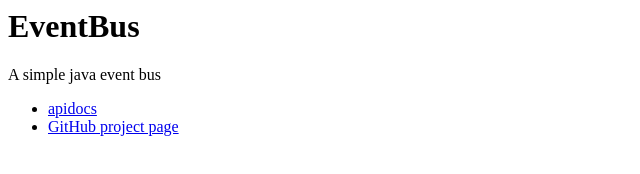
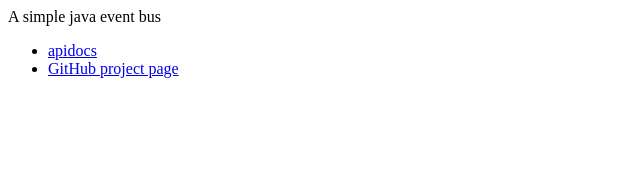
Before and after one commit to davvo/eventbus, a plain HTML site: page index.html in a window 1280 px wide. Shown: the whole page, without its empty margins (0-640 px from the left). Drawn offline with Linux system fonts and the light colour scheme.

Commit message:
Modified index.html

```diff
--- a/index.html
+++ b/index.html
@@ -1,4 +1,3 @@
-<h1>EventBus</h1>
 A simple java event bus
 <ul>
 	<li><a href="apidocs">apidocs</a></li>
```
